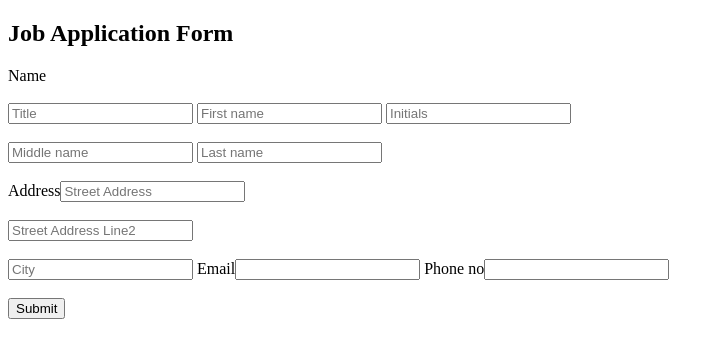
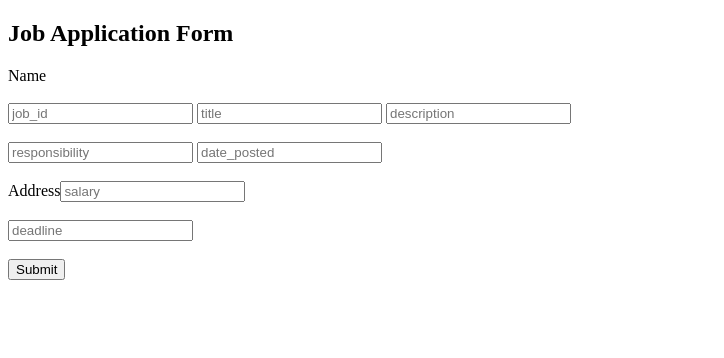
Before and after one commit to sodiqadewoyin1/sodiq, a Flask app: a page that uses templates/Form job.html in a window 1280 px wide. Shown: the top 358 px of the page, without its empty margins (0-724 px from the left). Run offline with Flask 2, Linux system fonts and the light colour scheme.

Commit message:
Update Form job.html

```diff
--- a/templates/Form job.html
+++ b/templates/Form job.html
@@ -11,18 +11,16 @@
         Job Application Form
     </h2>
     <form>
-        Name<br><br><input type="text" placeholder="Title">
-        <input type="text" name="job1" placeholder="First name">
-        <input type="text" name="job2" placeholder="Initials"><br> <br>
-        <input type="text" name="job3" placeholder="Middle name">
-        <input type="text" name="job4" placeholder="Last name"><br><br>
-        Address<input type="text" name="job5" placeholder="Street Address"><br><br>
-        <input type="text" name="job6" placeholder="Street Address Line2"><br><br>
-        <input type="text" name="job7" placeholder="City">
-        Email<input type="text">
-        Phone no<input type="text"><br><br>
+        Name<br><br><input type="text" placeholder="job_id">
+        <input type="text" name="title" placeholder="title">
+        <input type="text" name="description" placeholder="description"><br> <br>
+        <input type="text" name="responsibility" placeholder="responsibility">
+        <input type="text" name="date_posted" placeholder="date_posted"><br><br>
+        Address<input type="text" name="salary" placeholder="salary"><br><br>
+        <input type="text" name="deadline" placeholder="deadline"><br><br>
 
         <input type="submit">
+
     </form>
 
 </body>
```
